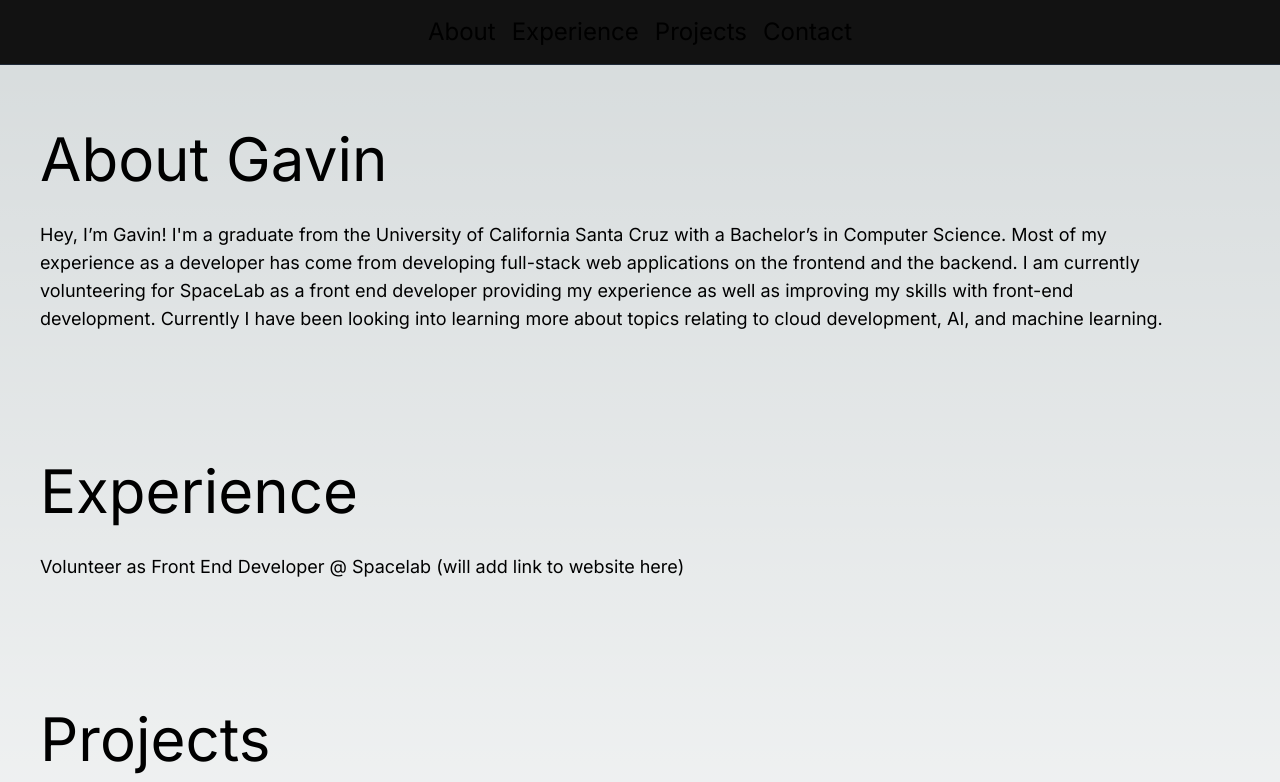
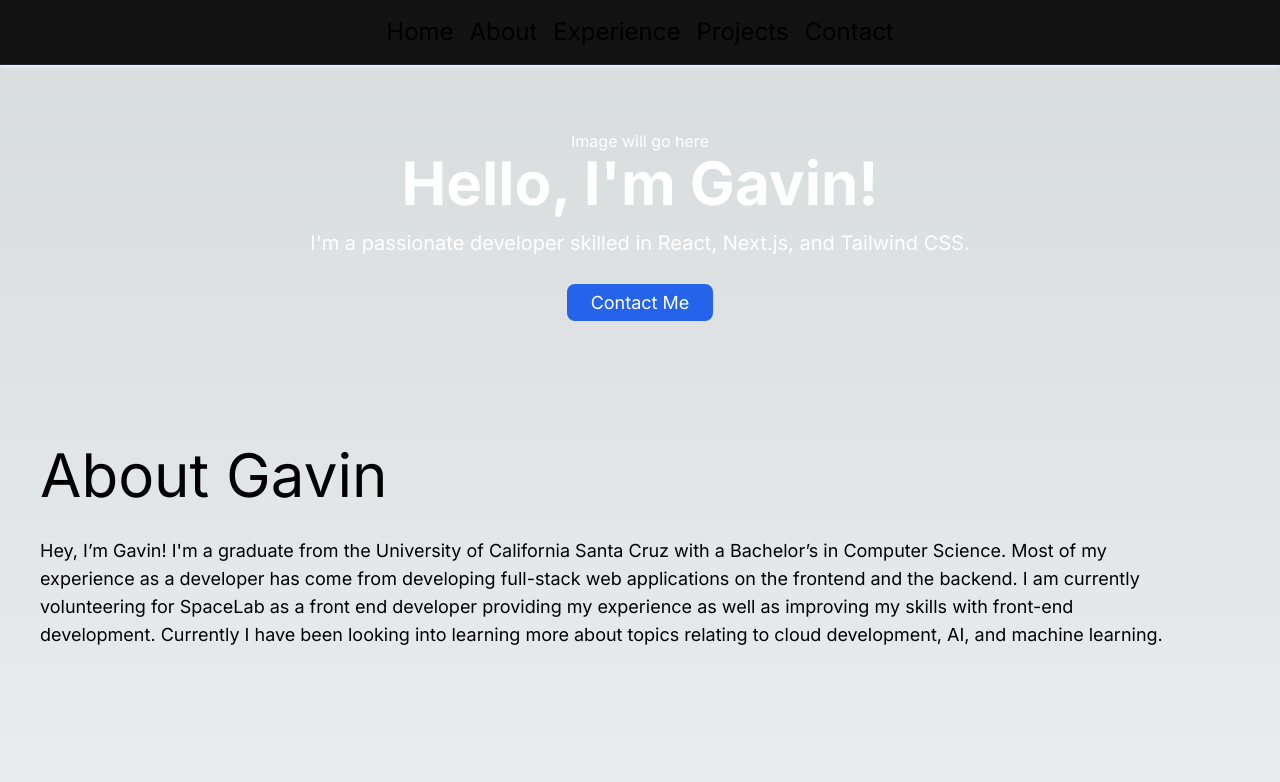
Before and after one commit to Gav1012/portfoliov2, a Next.js app: page / in a window 1280 px wide. Shown: the top 782 px of the page. Built offline with nearby package versions, Linux system fonts and the light colour scheme; no server answers.

Commit message:
incorporated hero into header and page

```diff
--- a/src/app/components/header.tsx
+++ b/src/app/components/header.tsx
@@ -1,9 +1,10 @@
 export default function Header() {
     return (
-        <section id="header" className="border-b border-gray-800 py-4 px-3 sticky top-0 bg-[#121212] z-10">
+        <section id="header" className="border-b border-gray-800 py-4 px-3 sticky top-0 bg-[#121212] z-10 shadow-white">
             <header>
                 <div className="flex justify-center items-center max-w-screen-l">
                     <nav className="flex space-x-4">
+                        <a href="#hero" className="text-2xl hover:text-blue-400 transition=all duration-300">Home</a>
                         <a href="#about" className="text-2xl hover:text-blue-400 transition=all duration-300">About</a>
                         <a href="#experience" className="text-2xl hover:text-blue-400 transition=all duration-300">Experience</a>
                         <a href="#projects" className="text-2xl hover:text-blue-400 transition=all duration-300">Projects</a>
--- a/src/app/page.tsx
+++ b/src/app/page.tsx
@@ -1,4 +1,5 @@
 import Head from "next/head";
+import Hero from "./components/hero";
 import About from "./components/about";
 import Experience from "./components/experience";
 import Projects from "./components/projects";
@@ -17,6 +18,7 @@ export default function Home() {
       <div className="flex flex-col min-h-screen">
         <main className="flex-grow">
           <Header />
+          <Hero />
           <About />
           <Experience />
           <Projects />
--- a/tailwind.config.ts
+++ b/tailwind.config.ts
@@ -13,6 +13,9 @@ const config: Config = {
         "gradient-conic":
           "conic-gradient(from 180deg at 50% 50%, var(--tw-gradient-stops))",
       },
+      boxShadow: {
+        white: '0 1px 5px rgba(255, 255, 255, 0.1)',
+      },
     },
   },
   plugins: [],
```
